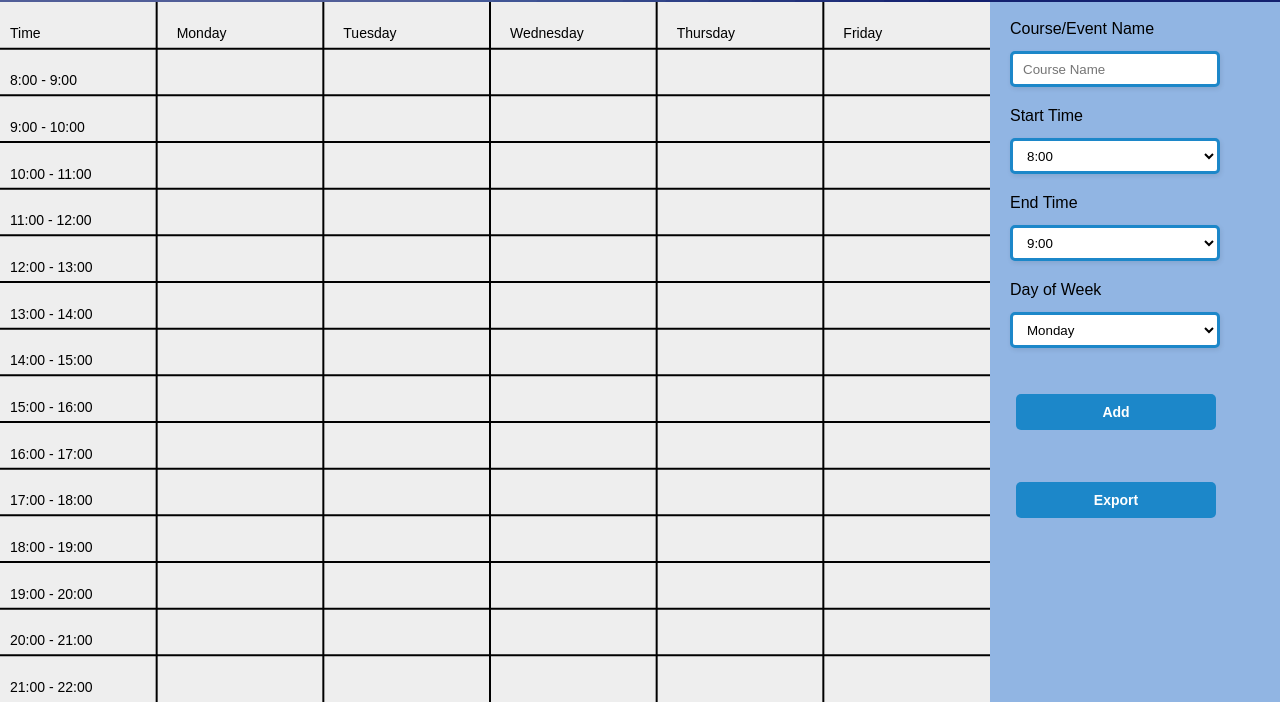
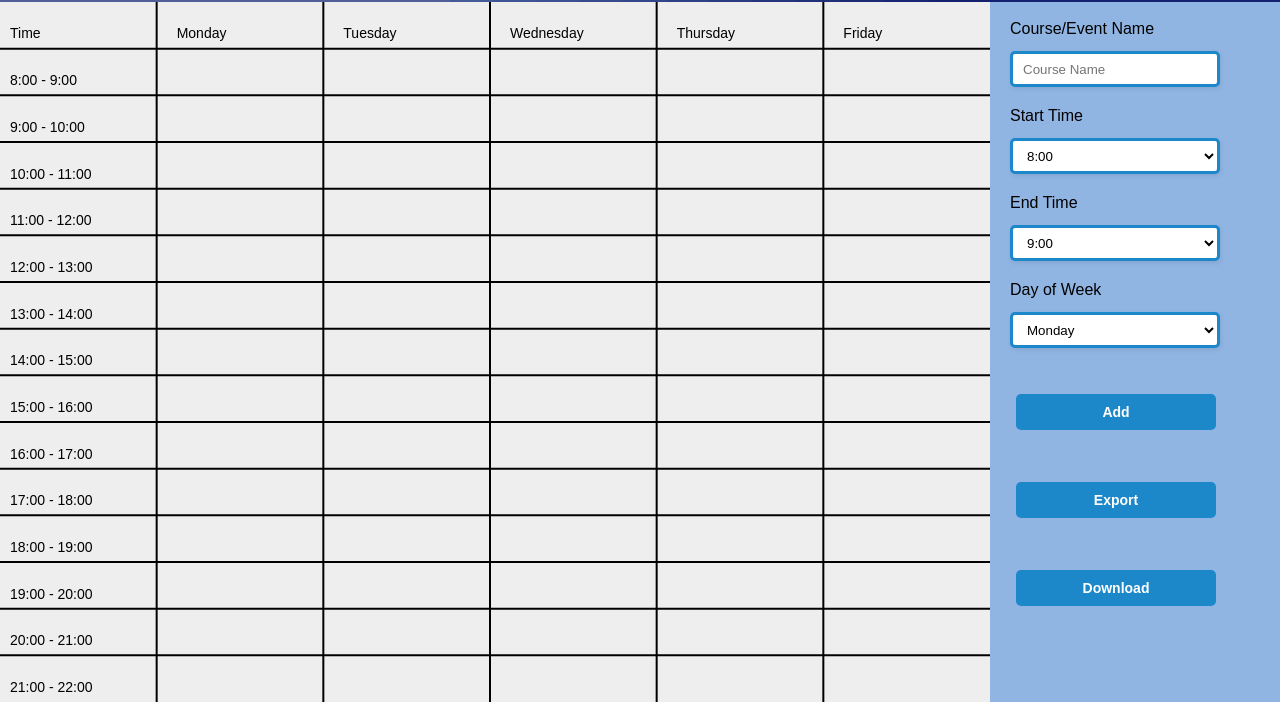
Before and after one commit to hpnrep6/JAMHacks-Calendar-Site, a website: page public/timetable.html in a window 1280 px wide. Shown: the part 78-800 px from the top of the page. Drawn offline with Linux system fonts and the light colour scheme; no server answers.

Commit message:
Update timetable.html

```diff
--- a/public/timetable.html
+++ b/public/timetable.html
@@ -94,6 +94,7 @@
                 <button type="submit">Add</button>
             </form>
             <button id="export">Export</button>
+            <button id="dl">Download</button>
         </div>
     </div>
     <script src="timetable.js"></script>
```
